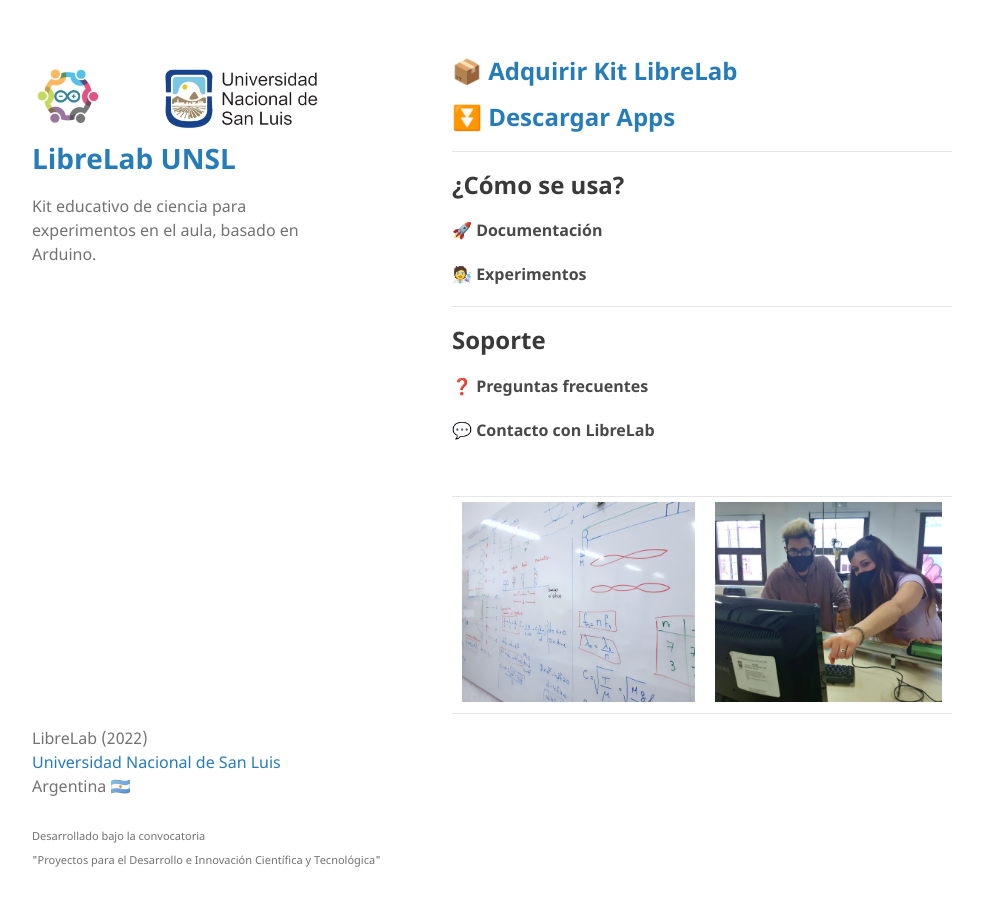
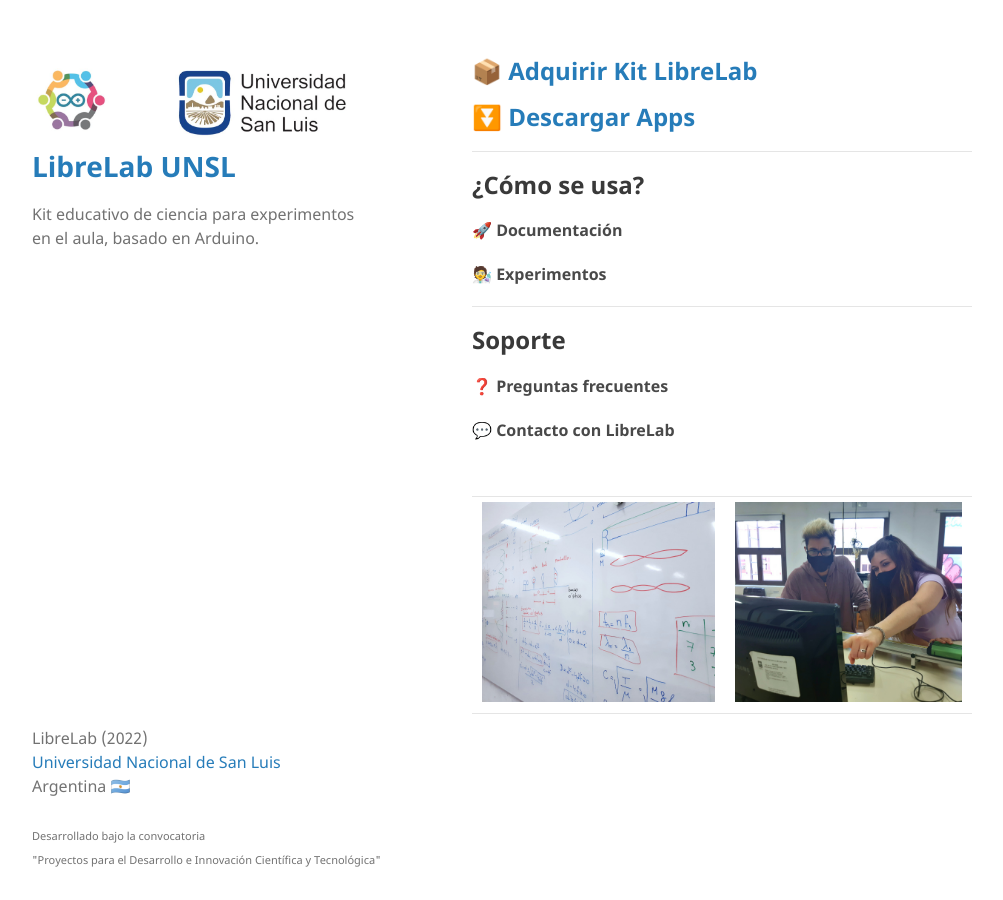
Before and after one commit to labunsl/labunsl.github.io, a Jekyll site: the page built from index.md, in a window 1280 px wide. Shown: the whole page, without its empty margins (118-1121 px from the left). Built offline with Jekyll 4.4.1, drawn with Linux system fonts in a browser that asks for light colours.

Commit message:
Update jekyll-theme-minimal.scss

```diff
--- a/_sass/jekyll-theme-minimal.scss
+++ b/_sass/jekyll-theme-minimal.scss
@@ -56,7 +56,7 @@
 }
 
 .wrapper {
-  width:860px;
+  width:900px;
   margin:0 auto;
 }
 
@@ -119,7 +119,7 @@
 }
 
 header {
-  width:300px;
+  width:330px;
   float:left;
   position:fixed;
   left:150px;
```
